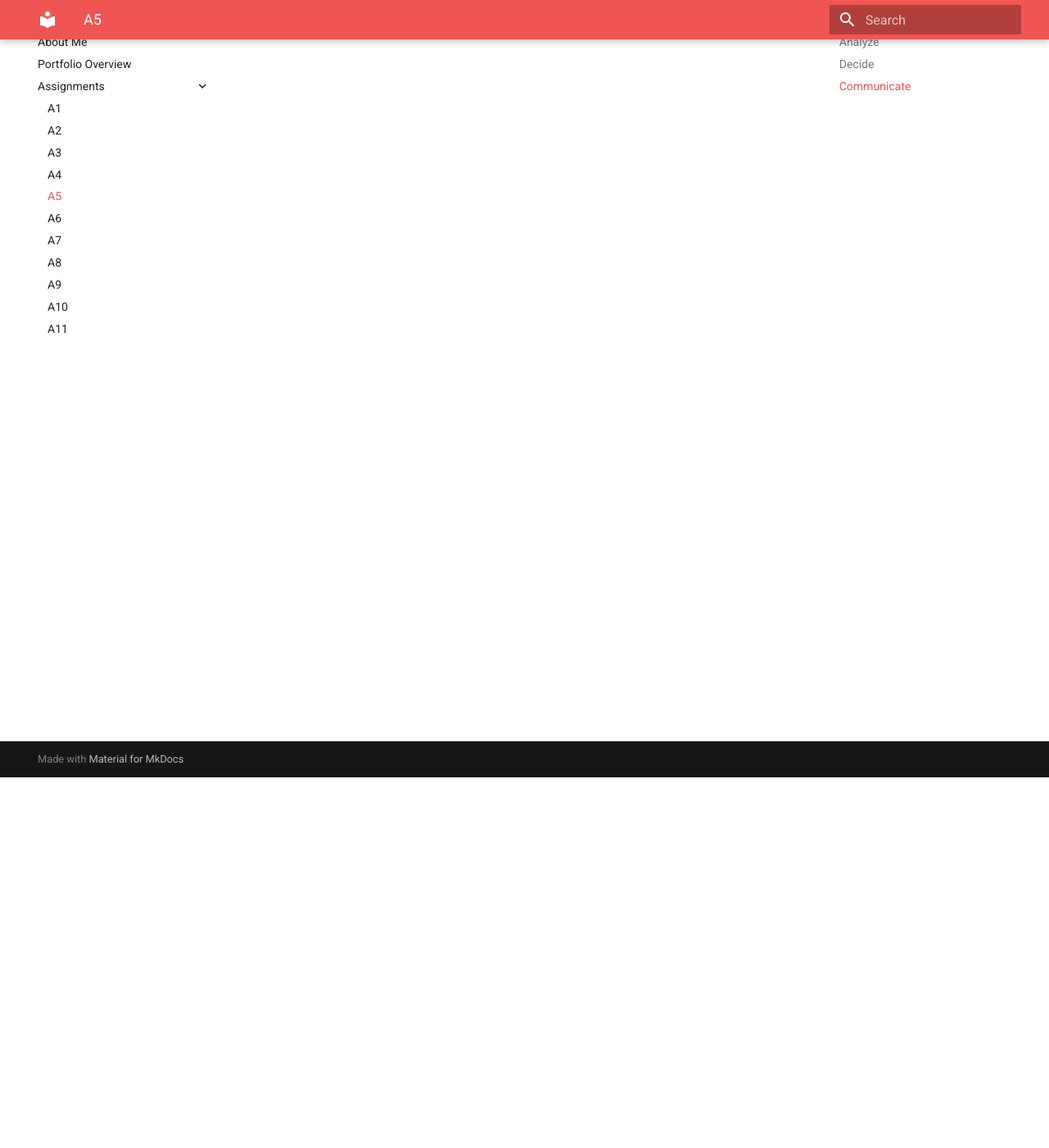
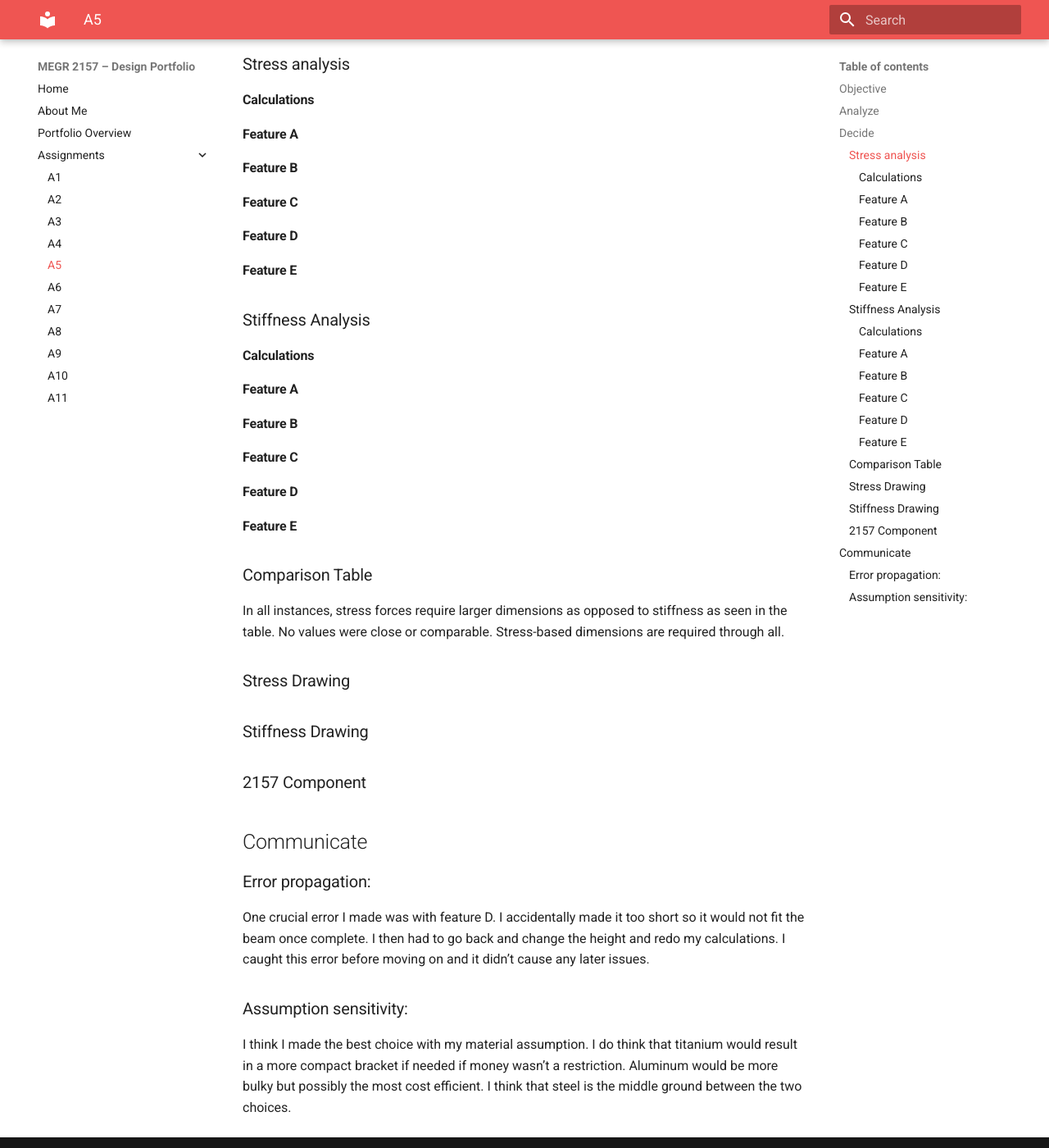
Before and after one commit to DillonB042106/megr2157-portfolio, an MkDocs documentation site: the page built from docs/assignments/A05/index.md, in a window 1280 px wide and 1400 px high, scrolled down 452 px. Shown: the whole window at 82% size. Built offline with MkDocs 1.6.1 and Material for MkDocs 9.7.7, drawn with Linux system fonts in a browser that asks for light colours; some of the changed text lies outside the part shown.

Commit message:
Revise A5 assignment for bracket design details
Updated the document to specify bracket design for a T-Shaped beam, including sections for analysis, calculations, and error propagation.

```diff
--- a/docs/assignments/A05/index.md
+++ b/docs/assignments/A05/index.md
@@ -1,12 +1,98 @@
-# A5 – [Topic]
+# A5 – Bracket Design
 
 ## Objective
-
+My objective is to design a bracket for a T-Shaped beam to support the load on a strap with pointing down.
 
 ## Analyze
-
+I need to design the bracket based on the given concept while providing my own dimensions based off of either stress or stiffness/deflection.
 
 ## Decide
 
+### Stress analysis
+
+
+
+#### Calculations
+
+
+
+#### Feature A
+
+
+
+#### Feature B
+
+
+
+#### Feature C
+
+
+
+#### Feature D
+
+
+
+#### Feature E
+
+
+
+### Stiffness Analysis
+
+
+
+#### Calculations
+
+
+
+#### Feature A
+
+
+
+#### Feature B
+
+
+
+#### Feature C
+
+
+
+#### Feature D
+
+
+
+#### Feature E
+
+
+
+
+### Comparison Table
+
+In all instances, stress forces require larger dimensions as opposed to stiffness as seen in the table. No values were close or comparable. Stress-based dimensions are required through all.
+
+
+### Stress Drawing
+
+
+
+
+### Stiffness Drawing
+
+
+
+
+### 2157 Component
+
+
+
+
+
+
+
 
 ## Communicate
+
+### Error propagation:
+One crucial error I made was with feature D. I accidentally made it too short so it would not fit the beam once complete. I then had to go back and change the height and redo my calculations. I caught this error before moving on and it didn’t cause any later issues.
+
+### Assumption sensitivity:
+I think I made the best choice with my material assumption. I do think that titanium would result in a more compact bracket if needed if money wasn’t a restriction. Aluminum would be more bulky but possibly the most cost efficient. I think that steel is the middle ground between the two choices.
```
